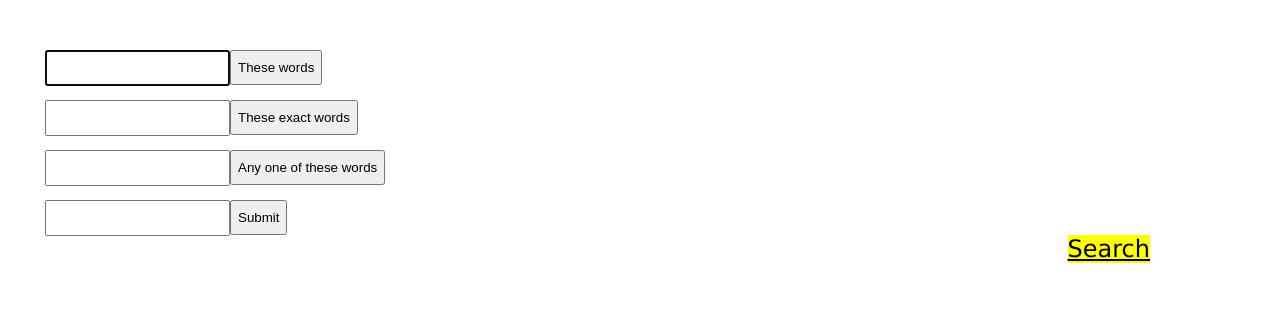
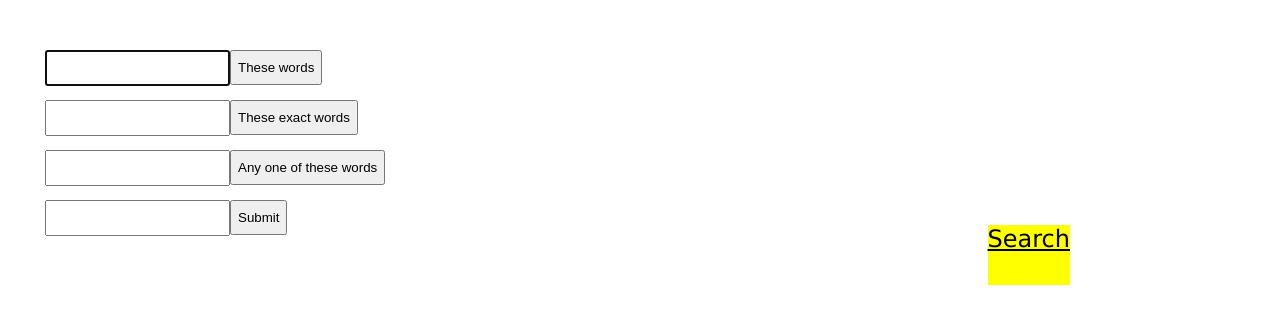
Before and after one commit to lnc31/0, a plain HTML site: page advanced.html in a window 1280 px wide. Drawn offline with Linux system fonts and the light colour scheme.

Commit message:
Delete all

```diff
--- a/project-0/css/style.css
+++ b/css/style.css
@@ -56,13 +56,20 @@ body {
     }
 
     .Div {
+
         background-color: #FFFF00;
         color: black;
         position: absolute;
-        top: 20px;
-        right: 20px;
+        top: 10px;
+        right: 100px;
+        height: 60px;
+
         margin-right: 110px;
         margin-top: 215px;
+
+        text-align: right;
+
+
     }
 
 .Link {
```
Also changed, not shown: index.html (renamed from project-0/index.html, +4 -6 lines), Lucky.html (renamed from project-0/Lucky.html), advanced.html (renamed from project-0/advanced.html), googleImage.html (renamed from project-0/googleImage.html), 1 other file.
